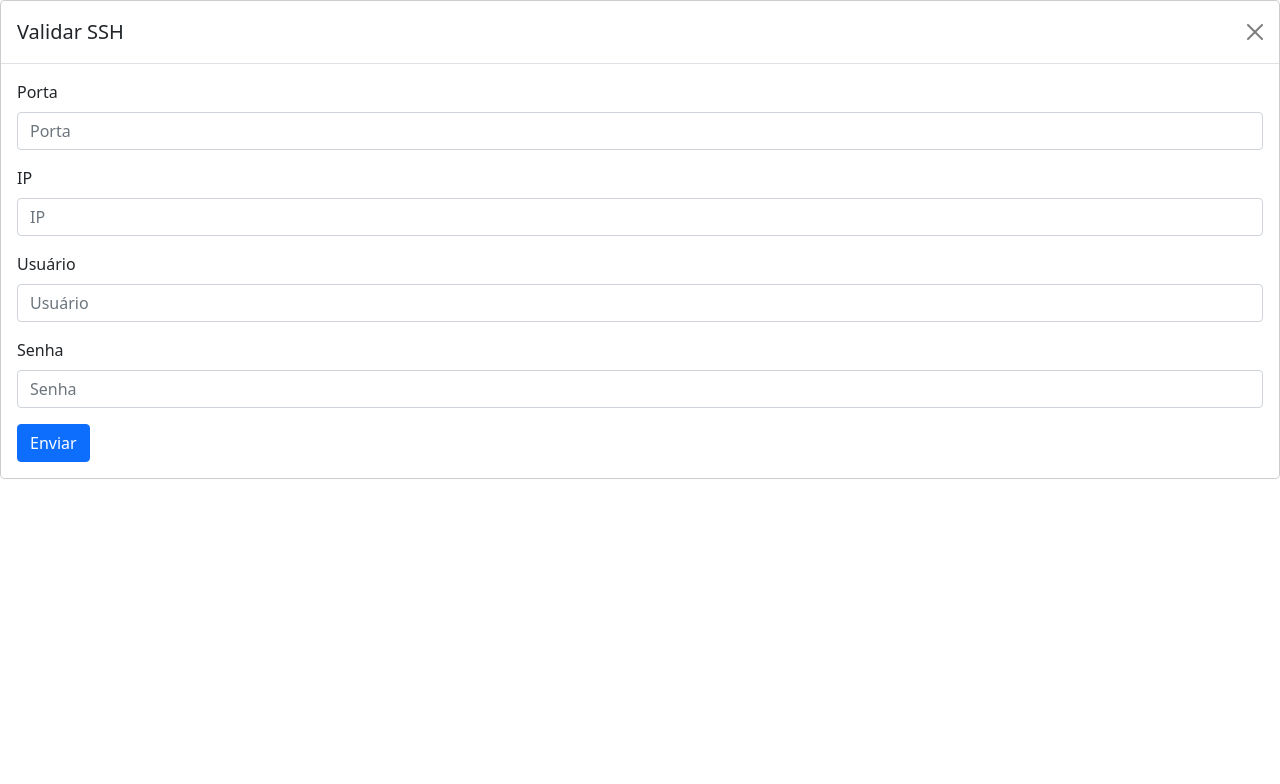
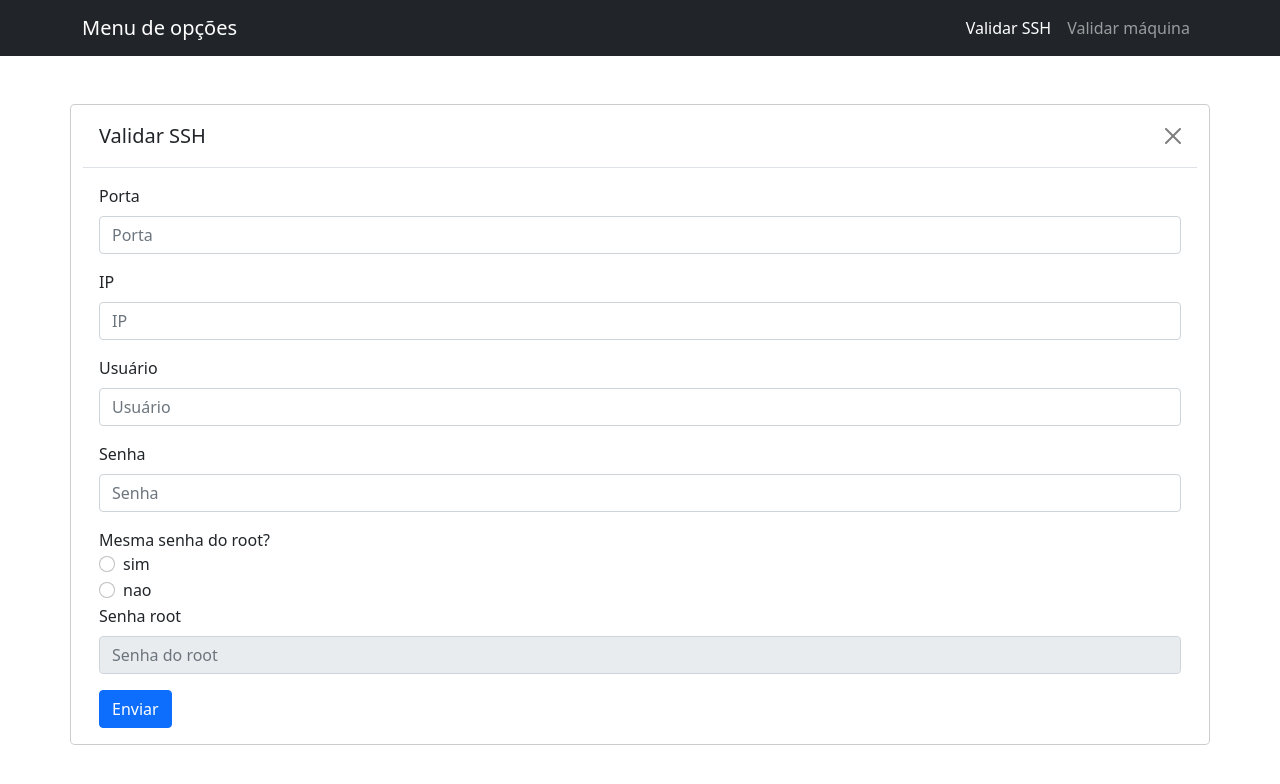
Before and after one commit to Gileno29/Server-Validator, a Python web app: template flask/templates/ssh.html in a window 1280 px wide. Shown: the top 784 px of the page. Run offline with Jinja, Linux system fonts and the light colour scheme; the template is opened without the code that fills it, so the values that code supplies are empty.

Commit message:
refactor(valida-ssh): refatora interface de valdiação do ssh

```diff
--- a/flask/requirements.txt
+++ b/flask/requirements.txt
@@ -1,2 +1,3 @@
 pymongo
 flask
+paramiko
--- a/flask/server.py
+++ b/flask/server.py
@@ -30,6 +30,7 @@ def valida_ssh():
     print(password)
     port=request.form['port']
     ip=request.form['ip']
+    ssh.test_ssh_connection()
 
 
 
--- a/flask/templates/footer.html
+++ b/flask/templates/footer.html
@@ -1,5 +1,7 @@
+
 
 
 <script src="https://cdn.jsdelivr.net/npm/bootstrap@5.1.3/dist/js/bootstrap.bundle.min.js" integrity="sha384-ka7Sk0Gln4gmtz2MlQnikT1wXgYsOg+OMhuP+IlRH9sENBO0LRn5q+8nbTov4+1p" crossorigin="anonymous"></script>
+
 </body>
 </html>
--- a/flask/templates/header.html
+++ b/flask/templates/header.html
@@ -1,8 +1,35 @@
 <!DOCTYPE html>
 <html lang="pt-BR">
+
+<script>
+  function desabilita(){
+          document.getElementById("senha_root").disabled = true;
+      }
+  function habilita(){
+      document.getElementById("senha_root").disabled = false;
+  }
+</script>
 <head>
   <meta charset="UTF-8">
   <title>Menu de opções</title>
   <link rel="stylesheet" href="https://cdn.jsdelivr.net/npm/bootstrap@5.1.3/dist/css/bootstrap.min.css" integrity="sha384-1BmE4kWBq78iYhFldvKuhfTAU6auU8tT94WrHftjDbrCEXSU1oBoqyl2QvZ6jIW3" crossorigin="anonymous">
 </head>
-<body>
+<body onload="desabilita()">
+  <nav class="navbar navbar-expand-lg navbar-dark bg-dark">
+    <div class="container">
+      <a class="navbar-brand" href="#">Menu de opções</a>
+      <button class="navbar-toggler" type="button" data-bs-toggle="collapse" data-bs-target="#navbarNavAltMarkup" aria-controls="navbarNavAltMarkup" aria-expanded="false" aria-label="Toggle navigation">
+        <span class="navbar-toggler-icon"></span>
+      </button>
+      <div class="collapse navbar-collapse" id="navbarNavAltMarkup">
+        <ul class="navbar-nav ms-auto">
+          <li class="nav-item">
+            <a class="nav-link active" aria-current="page" href="/ssh">Validar SSH</a>
+          </li>
+          <li class="nav-item">
+            <a class="nav-link" href="#">Validar máquina</a>
+          </li>
+        </ul>
+      </div>
+    </div>
+  </nav>
--- a/flask/templates/ssh.html
+++ b/flask/templates/ssh.html
@@ -1,8 +1,8 @@
 
 
 {% include "header.html" %}
-
-
+<div class="container mt-5">
+        <div class="row md-6">
             <div class="modal-content">
                 <div class="modal-header">
                 <h5 class="modal-title" id="modal-ssh-label">Validar SSH</h5>
@@ -26,10 +26,33 @@
                     <label for="senha" class="form-label">Senha</label>
                     <input type="password" class="form-control" id="senha" name="senha" placeholder="Senha">
                     </div>
+                    <div>Mesma senha do root?</div>
+                    <div class="form-check">
+
+                        <input onclick="desabilita()" class="form-check-input" type="radio" name="flexRadioDefault" id="flexRadioDefault1">
+                        <label class="form-check-label" for="flexRadioDefault1" checked>
+                        sim
+                        </label>
+                    </div>
+                    <div class="form-check" >
+                        <input onclick="habilita()" class="form-check-input" type="radio" name="flexRadioDefault" id="flexRadioDefault1">
+                        <label class="form-check-label" for="flexRadioDefault1" >
+                        nao
+                        </label>
+                    </div>
+
+                    <div class="mb-3">
+                        <label for="senha" class="form-label">Senha root</label>
+                        <input type="input" class="form-control" id="senha_root" name="senha" placeholder="Senha do root">
+                    </div>
+
                     <button type="submit" class="btn btn-primary">Enviar</button>
                 </form>
                 </div>
             </div>
+        </div>
+
+</div>
 
 
 {% include "footer.html" %}
```
Also changed, not shown: flask/src/ssh.py (+9 -20 lines). Lines whose indentation alone changed are shown as unchanged.
